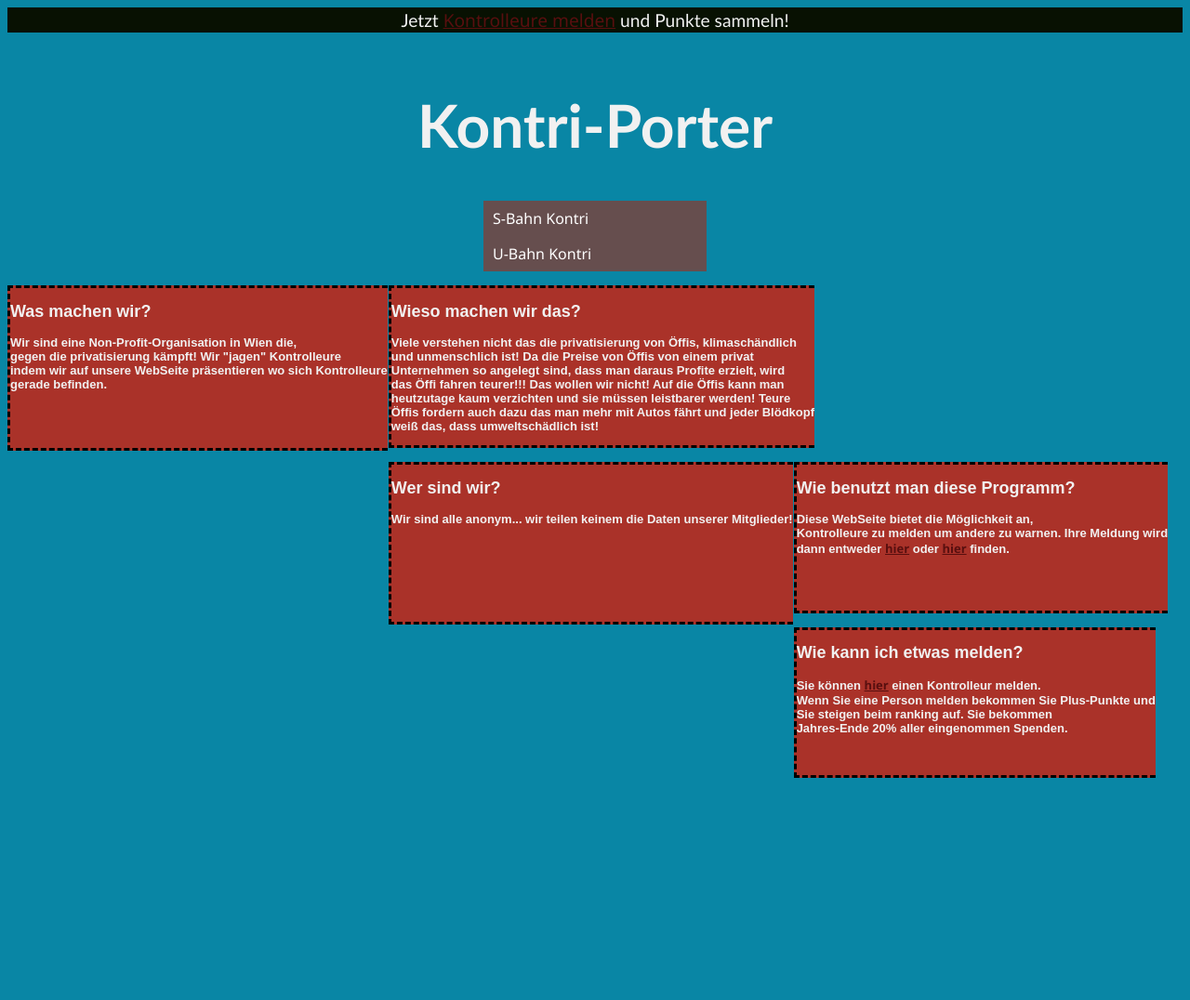
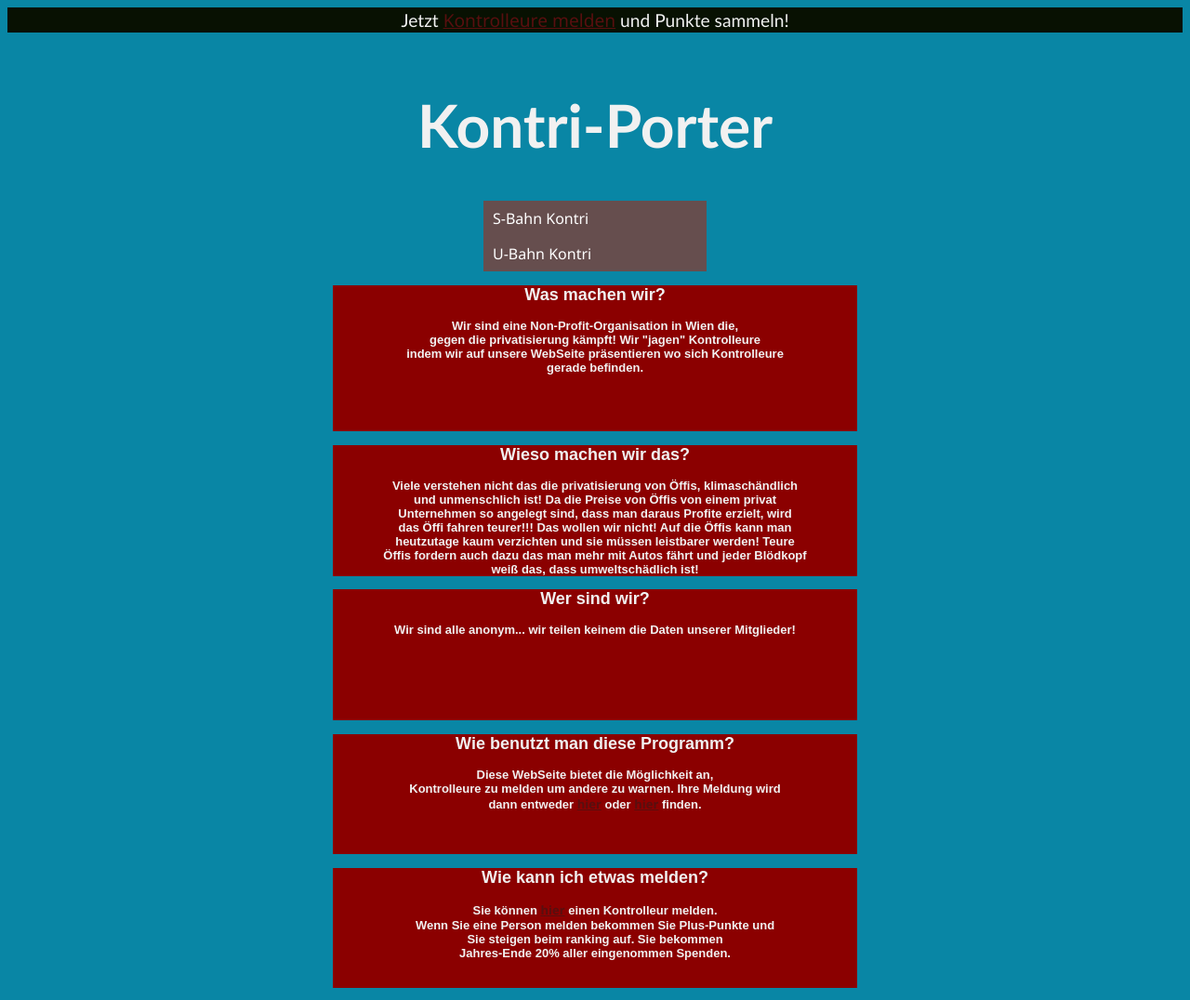
Before and after one commit to htlcoding/kontriporter, a PHP site: page / in a window 1280 px wide. Shown: the whole page at 93% size. Before the commit the page ends 837 px from the top, so only its background shows below. Run offline with PHP 8.4, Linux system fonts and the light colour scheme; some libraries are stand-ins or nearby versions.

Commit message:
Update sytlesheet.css

```diff
--- a/sytlesheet.css
+++ b/sytlesheet.css
@@ -49,7 +49,7 @@
     ul {width: 15em; margin: 0 auto;}
     .Überschrift {font-size: large; font-family: sans-serif, Times, serif; color: #f1f1f1;}
     .Text{font-size: small; font-family: Arial, Helvetica, sans-serif; color: #f1f1f1;}
-    .textfeld{margin-right: 1px; margin-top: 15px; border:black; border: dashed; float: left; background-color:#aa3229; border-right: 300px;}
+    .textfeld{background-color: darkred; text-align: center; margin-left: 350px; margin-right: 350px;}
     a {text-align: right; color: rgb(88, 15, 15);}
 .fünf {
   display: inline-block;
```
